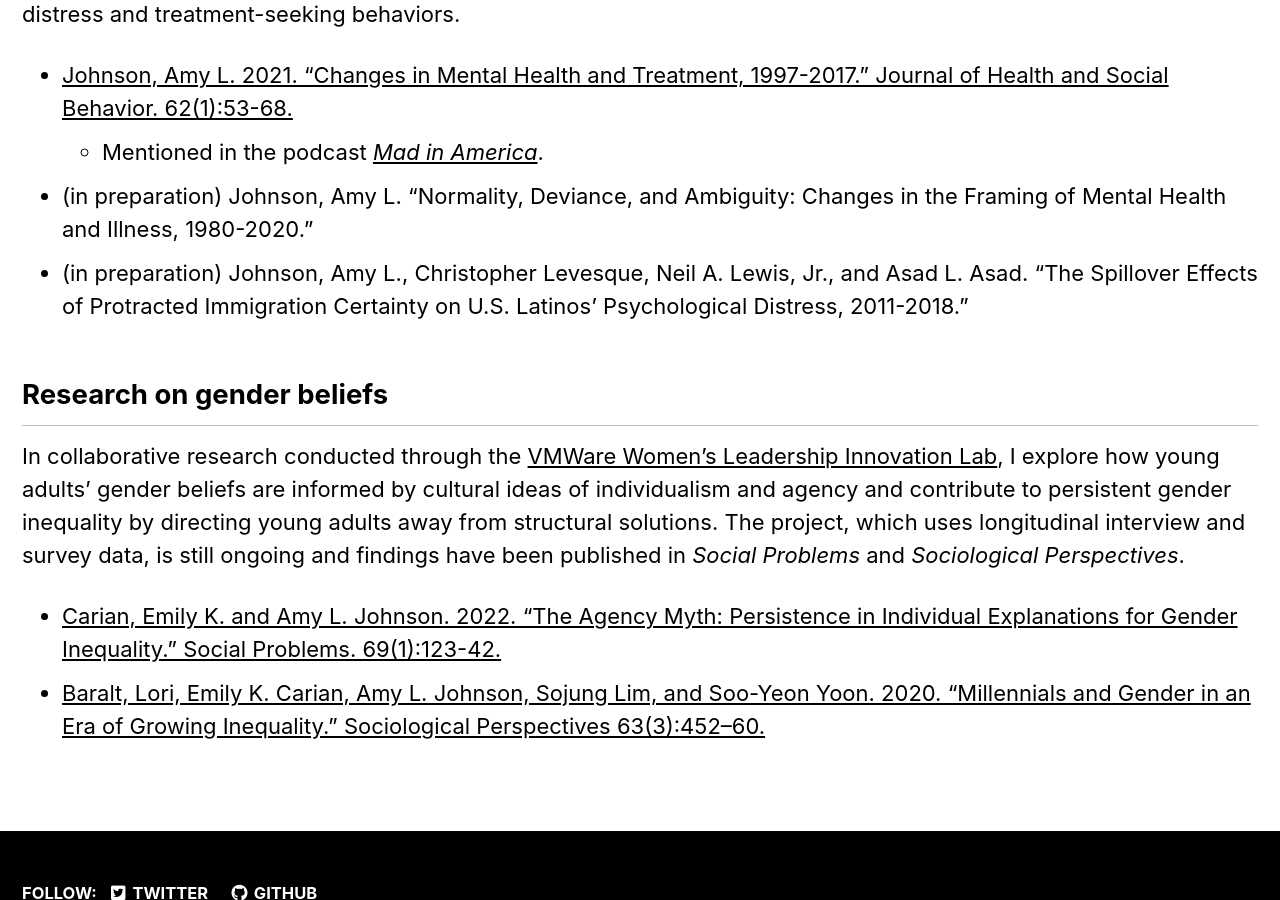
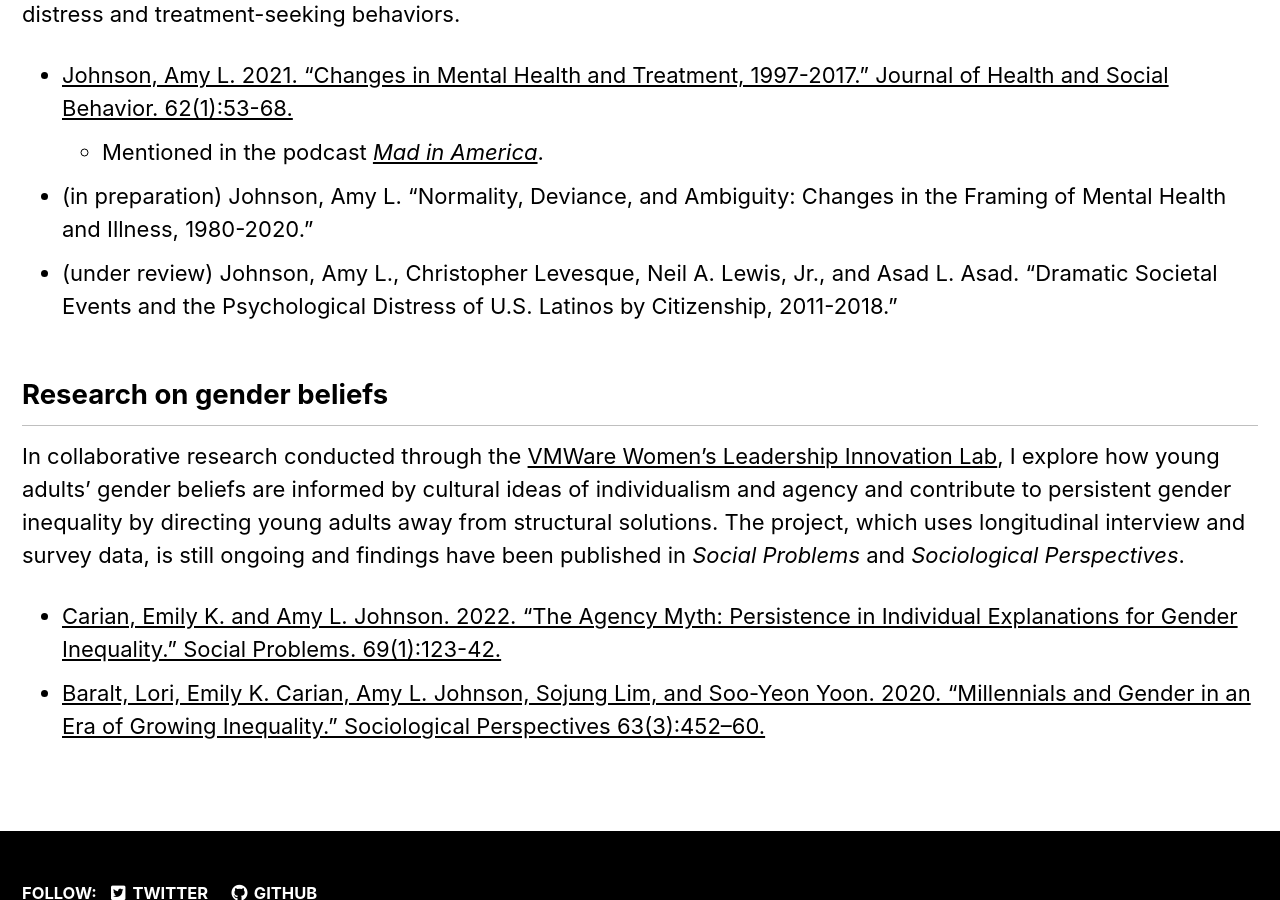
Before and after one commit to aljohnson-soc/aljohnson-soc.github.io, a Jekyll site: the page built from _pages/research.md, in a window 1280 px wide and 900 px high, scrolled down 661 px. Built offline with Jekyll 4.4.1, drawn with Linux system fonts in a browser that asks for light colours; cached includes are drawn as plain includes.

Commit message:
Update research.md

```diff
--- a/_pages/research.md
+++ b/_pages/research.md
@@ -15,7 +15,7 @@ My other research on mental health uses the National Health Interview Survey to
 - [Johnson, Amy L. 2021. “Changes in Mental Health and Treatment, 1997-2017.” Journal of Health and Social Behavior. 62(1):53-68.](https://doi.org/10.1177/0022146520984136)
     - Mentioned in the podcast [*Mad in America*](https://www.madinamerica.com/2022/05/failings-mental-health-dangerous/).
 - (in preparation) Johnson, Amy L. “Normality, Deviance, and Ambiguity: Changes in the Framing of Mental Health and Illness, 1980-2020.”
-- (in preparation) Johnson, Amy L., Christopher Levesque, Neil A. Lewis, Jr., and Asad L. Asad. “The Spillover Effects of Protracted Immigration Certainty on U.S. Latinos’ Psychological Distress, 2011-2018.”
+- (under review) Johnson, Amy L., Christopher Levesque, Neil A. Lewis, Jr., and Asad L. Asad. “Dramatic Societal Events and the Psychological Distress of U.S. Latinos by Citizenship, 2011-2018.”
 
 ## Research on gender beliefs
 
```
